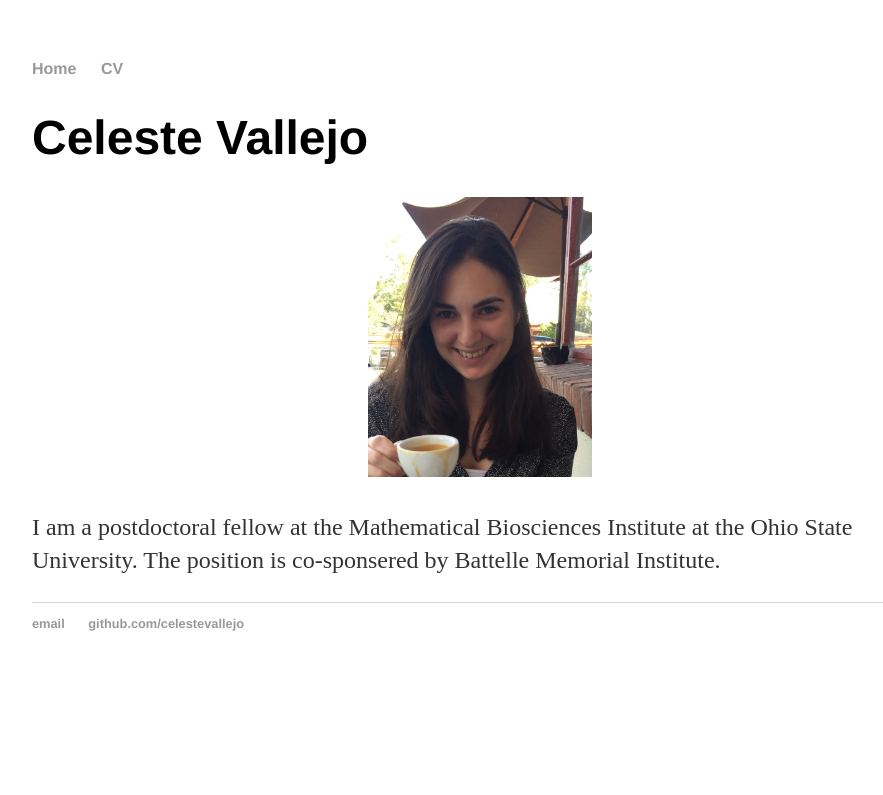
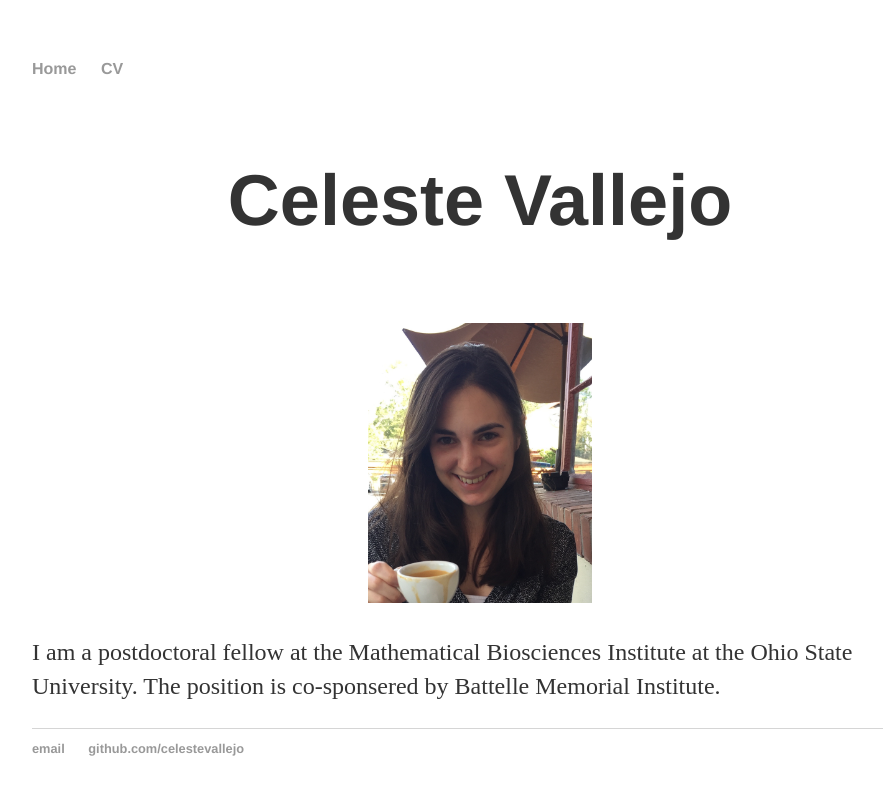
Before and after one commit to celestevallejo/celestevallejo.github.io, a Jekyll site: the page built from index.html, in a window 1280 px wide. Shown: the top 795 px of the page, without its empty margins (160-1043 px from the left). Built offline with Jekyll 4.4.1, drawn with Linux system fonts in a browser that asks for light colours.

Commit message:
centering title

```diff
--- a/index.html
+++ b/index.html
@@ -3,6 +3,6 @@ layout: default
 title: Celeste Vallejo
 ---
 <div class="blurb">
-<p style="text-align:center"><h1>Celeste Vallejo</h1></p>
+<h1><p style="text-align:center">Celeste Vallejo</p></h1>
 	<p style="text-align:center;"><img src="images/cvallejo.jpg" alt="Celeste Vallejo image not shown" class="inline" width="25%" height="25%"/></p><p>I am a postdoctoral fellow at the Mathematical Biosciences Institute at the Ohio State University. The position is co-sponsered by Battelle Memorial Institute.</p>
 </div><!-- /.blurb -->
```
